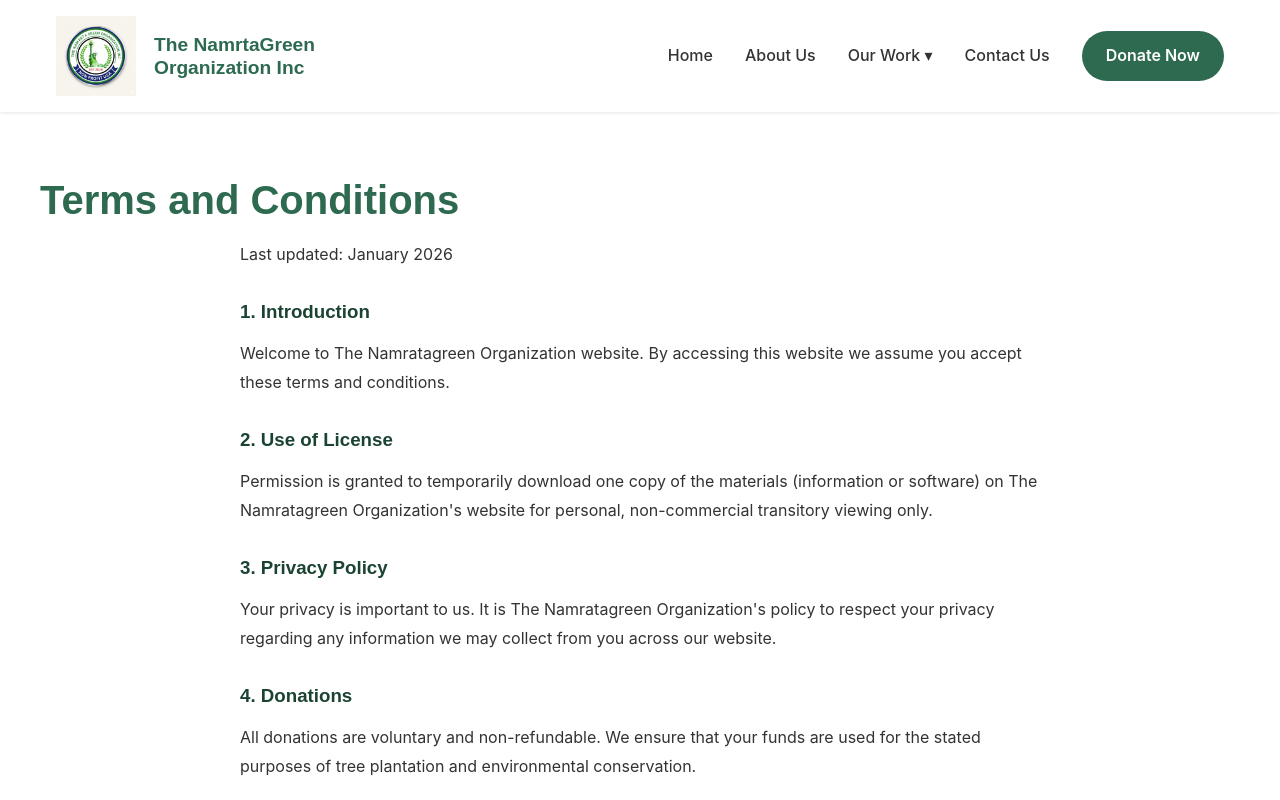
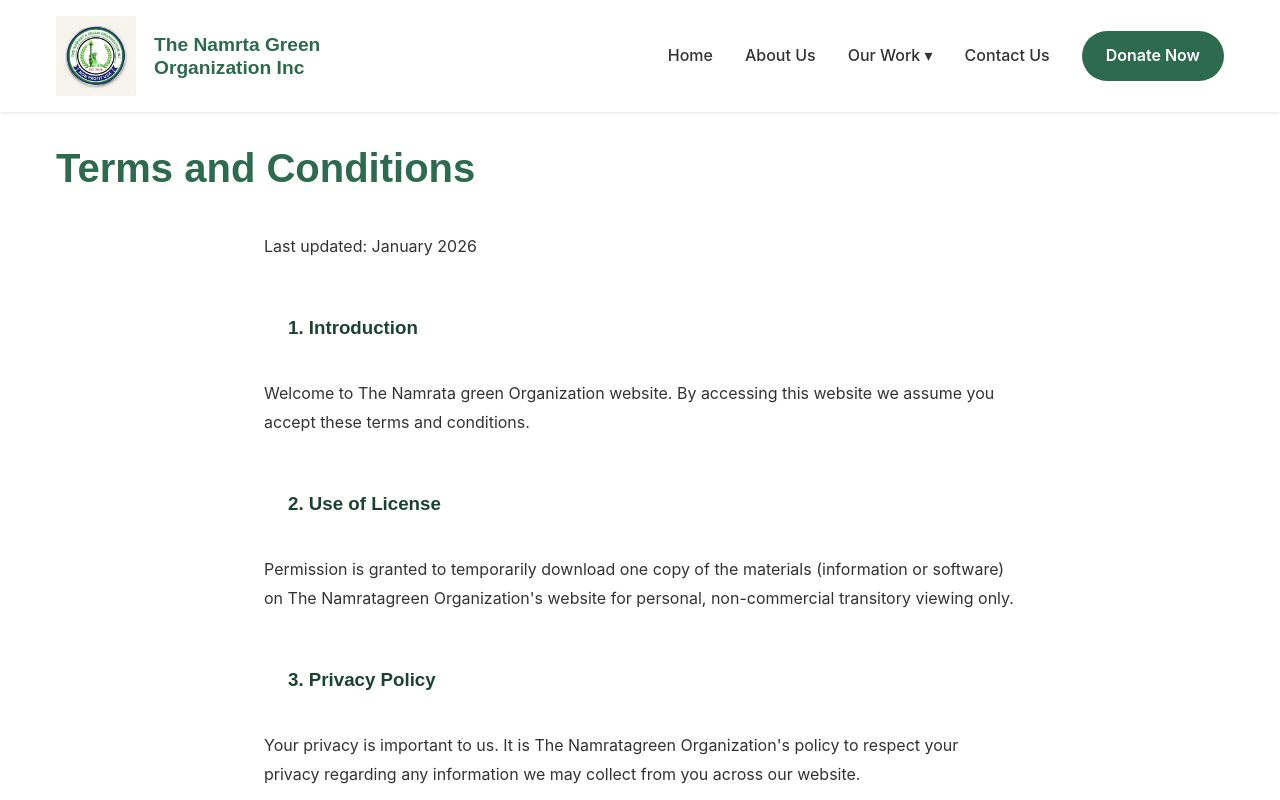
Before and after one commit to karanudani3011/The-Namratagreen-Foundation, a React (Create React App) app: page /terms in a window 1280 px wide. Shown: the top 800 px of the page. Built offline with nearby package versions, Linux system fonts and the light colour scheme.

Commit message:
add padding and update in homepage

```diff
--- a/src/components/Footer.jsx
+++ b/src/components/Footer.jsx
@@ -111,7 +111,7 @@
 
             <div className="container" style={{ textAlign: 'center', borderTop: '1px solid rgba(255,255,255,0.1)', paddingTop: '2rem' }}>
                 <p style={{ opacity: 0.6, fontSize: '0.9rem' }}>
-                    &copy; {new Date().getFullYear()} The Namrtagreen Organization Inc. All rights reserved.
+                    &copy; {new Date().getFullYear()} The Namrta green Organization Inc. All rights reserved.
                 </p>
             </div>
 
--- a/src/components/Navbar.jsx
+++ b/src/components/Navbar.jsx
@@ -18,7 +18,7 @@
             <div className="navContainer">
                 <Link to="/" className="logo" onClick={closeMenu}>
                     <img src={require('../assets/logo.jpg')} alt="Namrta Green Logo" style={{ height: '80px', width: '80px', objectFit: 'contain', marginRight: '10px' }} />
-                    <span style={{ fontSize: '1.2rem', lineHeight: '1.2' }}> The NamrtaGreen<br />Organization Inc</span>
+                    <span style={{ fontSize: '1.2rem', lineHeight: '1.2' }}> The Namrta Green<br />Organization Inc</span>
                 </Link>
 
                 <div className="mobileToggle" onClick={toggleMenu}>
--- a/src/pages/About.jsx
+++ b/src/pages/About.jsx
@@ -8,7 +8,7 @@
             <div style={{ textAlign: 'center', marginBottom: '4rem' }}>
                 <h1 className="sectionTitle">Who We Are</h1>
                 <p style={{ maxWidth: '800px', margin: '0 auto', fontSize: '1.2rem', color: 'var(--color-text-light)' }}>
-                  The Namrtagreen Organization Inc. is a non-profit organization dedicated to fostering a sustainable relationship between humanity and nature.
+                  The Namrta green Organization Inc. is a non-profit organization dedicated to fostering a sustainable relationship between humanity and nature.
                 </p>
             </div>
 
@@ -23,7 +23,7 @@
                 </h2>
 
                 <p style={{ marginBottom: "1rem", lineHeight: "1.8" , padding: "1.50rem" }}>
-                    ➤ <strong>The Namrtagreen Organization Inc.</strong> is a dedicated non-profit
+                    ➤ <strong>The Namrta green Organization Inc.</strong> is a dedicated non-profit
                     entity based in the United States, led by our President,
                     <strong> Mahendra Ayalani</strong>. The organization serves as an
                     international extension of the impactful social work carried out in India
@@ -34,7 +34,7 @@
 
                 <p style={{ marginBottom: "1rem", lineHeight: "1.8" , padding: "1.50rem" }}>
                     ➤ Our roots are deeply embedded in community service across India. Through the
-                    Namrtagreen Foundation, we actively engage in a wide range of philanthropic
+                    Namrta green Foundation, we actively engage in a wide range of philanthropic
                     initiatives designed to uplift underserved communities and preserve social
                     and cultural values.
                 </p>
--- a/src/pages/Home.jsx
+++ b/src/pages/Home.jsx
@@ -11,7 +11,7 @@
                 <div className="heroContent">
                     <h1 className="heroTitle">Plant a Tree, Save the Future</h1>
                     <p className="heroSubtitle">
-                        Join the Namratagreen Organization in our mission to restore forests, protect wildlife, and create a sustainable planet for generations to come.
+                        Join the Namrata green Organization in our mission to restore forests, protect wildlife, and create a sustainable planet for generations to come.
                     </p>
                     <div className="heroButtons">
                        <a href='https://buymeacoffee.com/namrtagreen' className="btn btn-primary">
@@ -33,7 +33,7 @@
 
                 <div className="statsGrid">
                     <div className="statItem">
-                        <span className="statNumber">50K</span>
+                        <span className="statNumber">1K</span>
                         <span>Trees Planted</span>
                     </div>
                     <div className="statItem">
@@ -41,7 +41,7 @@
                         <span>Projects Completed</span>
                     </div>
                     <div className="statItem">
-                        <span className="statNumber">20</span>
+                        <span className="statNumber">100</span>
                         <span>Volunteers</span>
                     </div>
                     { /*<div className="statItem">
--- a/src/pages/Mission.jsx
+++ b/src/pages/Mission.jsx
@@ -21,7 +21,7 @@
             <div style={{ textAlign: 'center', marginBottom: '4rem' }}>
                 <h1 className="sectionTitle">Mission, Vision & Values</h1>
                 <p style={{ maxWidth: '800px', margin: '0 auto', fontSize: '1.2rem', color: 'var(--color-text-light)' }}>
-                    The core principles that guide every action we take at the Namratagreen Organization.
+                    The core principles that guide every action we take at the Namrata green Organization.
                 </p>
             </div>
 
--- a/src/pages/Terms.jsx
+++ b/src/pages/Terms.jsx
@@ -2,20 +2,20 @@
 
 const Terms = () => {
     return (
-        <div className="container section">
-            <h1 className="sectionTitle">Terms and Conditions</h1>
-            <div style={{ maxWidth: '800px', margin: '0 auto', lineHeight: '1.8' }}>
+        <div className="container section" style={{ padding: '2rem 1rem' }}>
+            <h1 className="sectionTitle" >Terms and Conditions</h1>
+            <div style={{ maxWidth: '800px', margin: '0 auto', lineHeight: '1.8', padding: "1.50rem" }}>
                 <p style={{ marginBottom: '1rem' }}>Last updated: January 2026</p>
-                <h3 style={{ marginTop: '2rem', marginBottom: '1rem' }}>1. Introduction</h3>
-                <p>Welcome to The Namratagreen Organization website. By accessing this website we assume you accept these terms and conditions.</p>
+                <h3 style={{ marginTop: '2rem', marginBottom: '1rem', padding: "1.50rem" }}>1. Introduction</h3>
+                <p>Welcome to The Namrata green Organization website. By accessing this website we assume you accept these terms and conditions.</p>
 
-                <h3 style={{ marginTop: '2rem', marginBottom: '1rem' }}>2. Use of License</h3>
+                <h3 style={{ marginTop: '2rem', marginBottom: '1rem' , padding: "1.50rem"}}>2. Use of License</h3>
                 <p>Permission is granted to temporarily download one copy of the materials (information or software) on The Namratagreen Organization's website for personal, non-commercial transitory viewing only.</p>
 
-                <h3 style={{ marginTop: '2rem', marginBottom: '1rem' }}>3. Privacy Policy</h3>
+                <h3 style={{ marginTop: '2rem', marginBottom: '1rem', padding: "1.50rem" }}>3. Privacy Policy</h3>
                 <p>Your privacy is important to us. It is The Namratagreen Organization's policy to respect your privacy regarding any information we may collect from you across our website.</p>
 
-                <h3 style={{ marginTop: '2rem', marginBottom: '1rem' }}>4. Donations</h3>
+                <h3 style={{ marginTop: '2rem', marginBottom: '1rem', padding: "1.50rem" }}>4. Donations</h3>
                 <p>All donations are voluntary and non-refundable. We ensure that your funds are used for the stated purposes of tree plantation and environmental conservation.</p>
             </div>
         </div>
```
